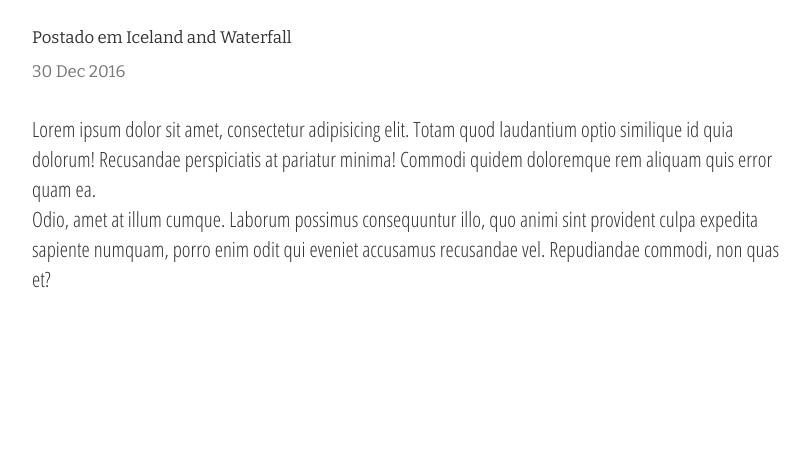
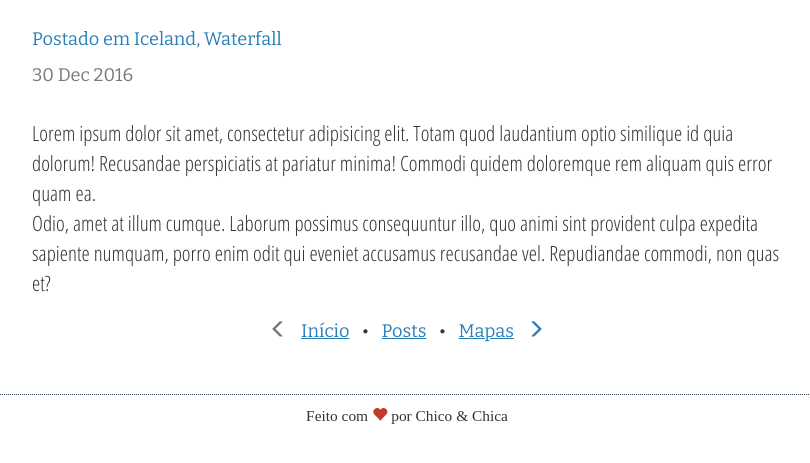
Before and after one commit to amandaferrari/project-grace-marguerite, a Jekyll site: the page built from _posts/2016-12-30-my-unsupervisioned-post.md, in a window 1280 px wide, cut to the strip 404-867 px from the top of the page. Shown: the whole strip, without its empty margins (233-1043 px from the left). Built offline with Jekyll 4.4.1, drawn with Linux system fonts in a browser that asks for light colours; some web fonts are replaced.

Commit message:
Add semantic tags to post layout and add footer navbar

```diff
--- a/_layouts/post.html
+++ b/_layouts/post.html
@@ -2,30 +2,63 @@
 layout: default
 ---
 
-<div class="container-fluid">
-	{% include navbar.html %}
+<header>{% include navbar.html %}</header>
 
+<main>
+
+	<header class="container-fluid">
 		<div id="post-header" class="row">
 			<div class="post-image shadow" style="background: url({{ site.baseurl }}/assets/images/{{ page.image }}) no-repeat left center; background-size: cover">
 			</div>
 			<div class="light-black-overlay">
 				<div class="post-title">
-				<h1 class="text-center">{{page.title}}</h1>
+					<h1 class="text-center">{{ page.title }}</h1>
 				</div>
 			</div>
 		</div>
-</div>
+	</header>
 
-<div class="container">
+	<article class="container">
 		<div class="row">
 			<div class="col-md-offset-2 col-md-8">
-			<div class="article-meta text-left">
-				<p>Postado em {{ page.tags | array_to_sentence_string }}</p>
+				<header class="post-meta text-left">
+					<p>Postado em {{ page.tags | join: ', ' }}</p>
 					<p class="text-muted">{{ page.date | date_to_string }}</p>
-			</div>
-			<div class="article">
+				</header>
+				<article class="post">
 					{{content}}
+				</article>
+				<footer class="text-center">
+					<nav class="nav-post">
+						<ul class="center-block">
+							<li>
+								{% if page.next.url %}
+									<a href="{{ page.next.url }}"><span class="glyphicon glyphicon-menu-left"></span></a>
+								{% else %}
+									<span class="glyphicon glyphicon-menu-left text-muted"></span>
+							  {% endif %}
+							</li>
+							<li><a href="{{ site.baseurl }}/#">Início</a></li>
+							<li>&bull;</li>
+							<li><a href="{{ site.baseurl }}/travel">Posts</a></li>
+							<li>&bull;</li>
+							<li><a href="{{ site.baseurl }}/maps">Mapas</a></li>
+							<li>
+								{% if page.previous.url %}
+							    <a href="{{ page.previous.url }}"><span class="glyphicon glyphicon-menu-right"></span></a>
+							  {% else %}
+									<span class="glyphicon glyphicon-menu-right text-muted"></span>
+							  {% endif %}
+							</li>
+						</ul>
+					</nav>
+				</footer>
 			</div>
 		</div>
-	</div>
-</div>
+	</article>
+
+	<footer class="container-fluid made-with-love">
+		<p class="text-center">Feito com <span class="glyphicon glyphicon-heart"></span> por Chico & Chica</p>
+	</footer>
+
+</main>
--- a/assets/css/main.css
+++ b/assets/css/main.css
@@ -213,16 +213,17 @@ h1, h2, h3, h4 {
 	color: white;
 }
 
-.article {
+article.post {
 	font-family: 'Open Sans Condensed', sans-serif;
 	font-size: 1.5em;
-	padding-top: 20px;
+	padding: 20px 0;
 }
 
-.article-meta {
+.post-meta {
 	padding-top: 30px;
 	font-family: "Bitter", serif;
-	font-size: 1.2em;
+	font-size: 1.3em;
+	color: #2980b9;
 }
 
 .post-list p {
@@ -312,3 +313,33 @@ li:nth-child(even) img.patinha {
     transform: rotate(-10deg);
 }
 */
+
+.made-with-love {
+	font-family: 'Waiting for the Sunrise', cursive;
+	font-size: 1.1em;
+	padding: 10px 0;
+	border-top: 1px dotted #2c3e50;
+}
+
+.made-with-love span.glyphicon {
+	color: #c0392b;
+}
+
+.nav-post ul {
+	margin: 0;
+	margin-bottom: 50px;
+	padding: 0;
+	list-style-type: none;
+}
+
+.nav-post li {
+	display: inline;
+	padding: 0 5px;
+	font-family: "Bitter", serif;
+	font-size: 1.3em;
+}
+
+.nav-post li a {
+	color: #2980b9;
+	text-decoration: underline;
+}
```
Lines whose indentation alone changed are shown as unchanged.
